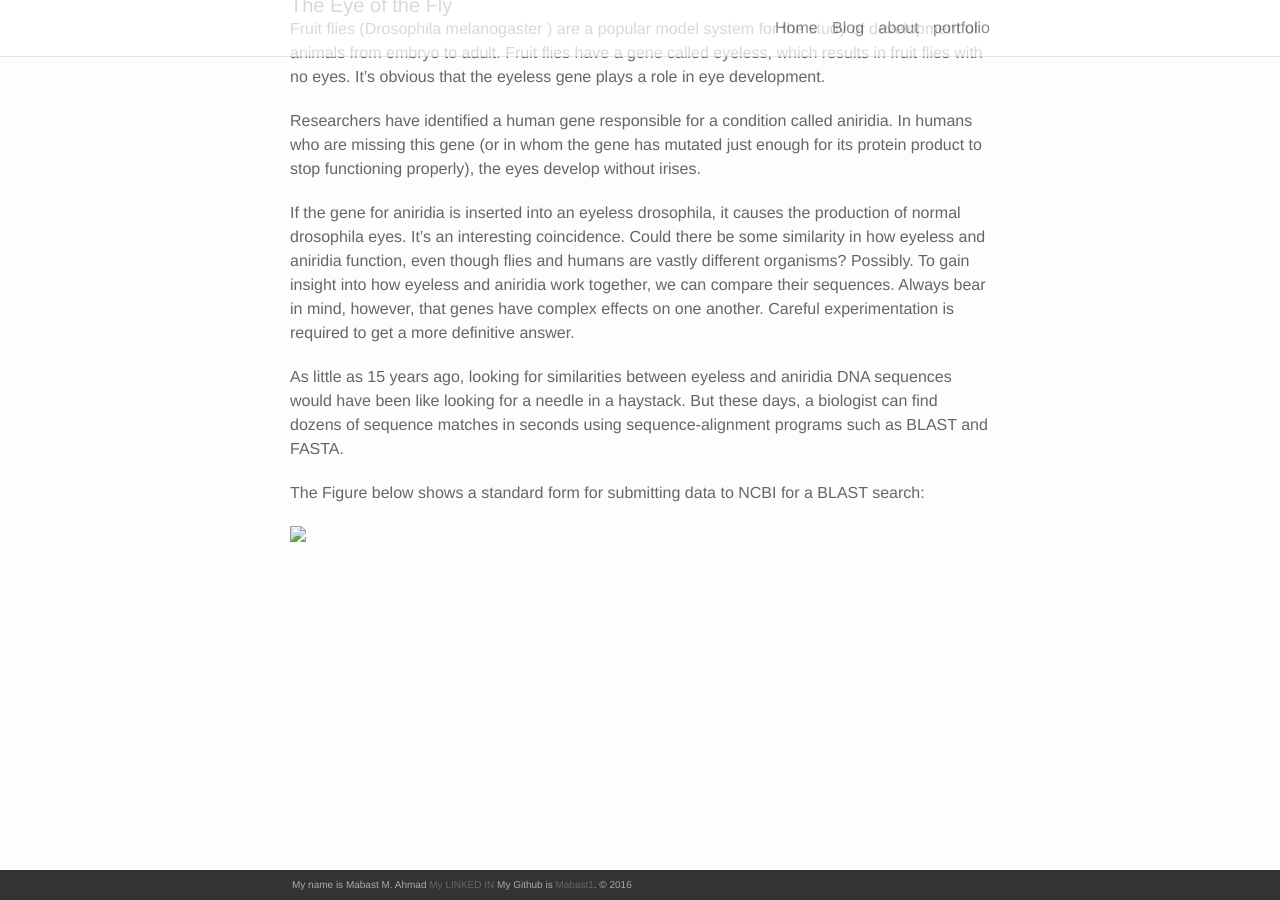
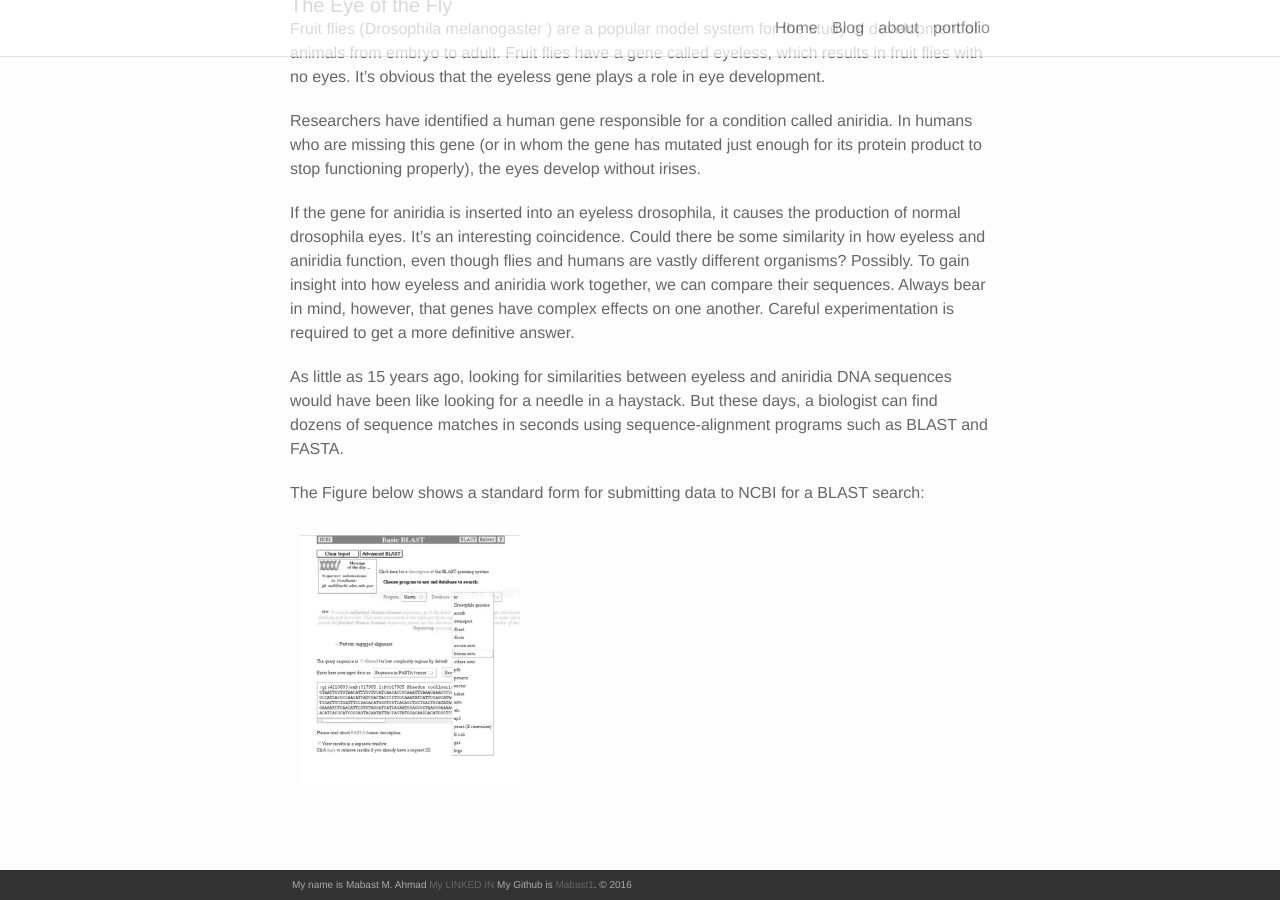
Before and after one commit to Mabast1/blog, a Jekyll site: the page built from _posts/2016-04-05-title.markdown, in a window 1280 px wide and 900 px high, scrolled down 633 px. Built offline with Jekyll 4.4.1, drawn with Linux system fonts in a browser that asks for light colours; nearby versions of some CDN libraries; Markdown is read by kramdown in place of the engine named in the settings.

Commit message:
Update 2016-04-05-title.markdown

```diff
--- a/_posts/2016-04-05-title.markdown
+++ b/_posts/2016-04-05-title.markdown
@@ -26,6 +26,6 @@ But these days, a biologist can find dozens of sequence matches in seconds using
 
 The Figure below shows a standard form for submitting data to NCBI for a BLAST search:
 
-<div>
-	<img src="../img/13.png">
+<div class="img_row">
+	<img class="col one" src="/img/13.png">
 </div>
```
